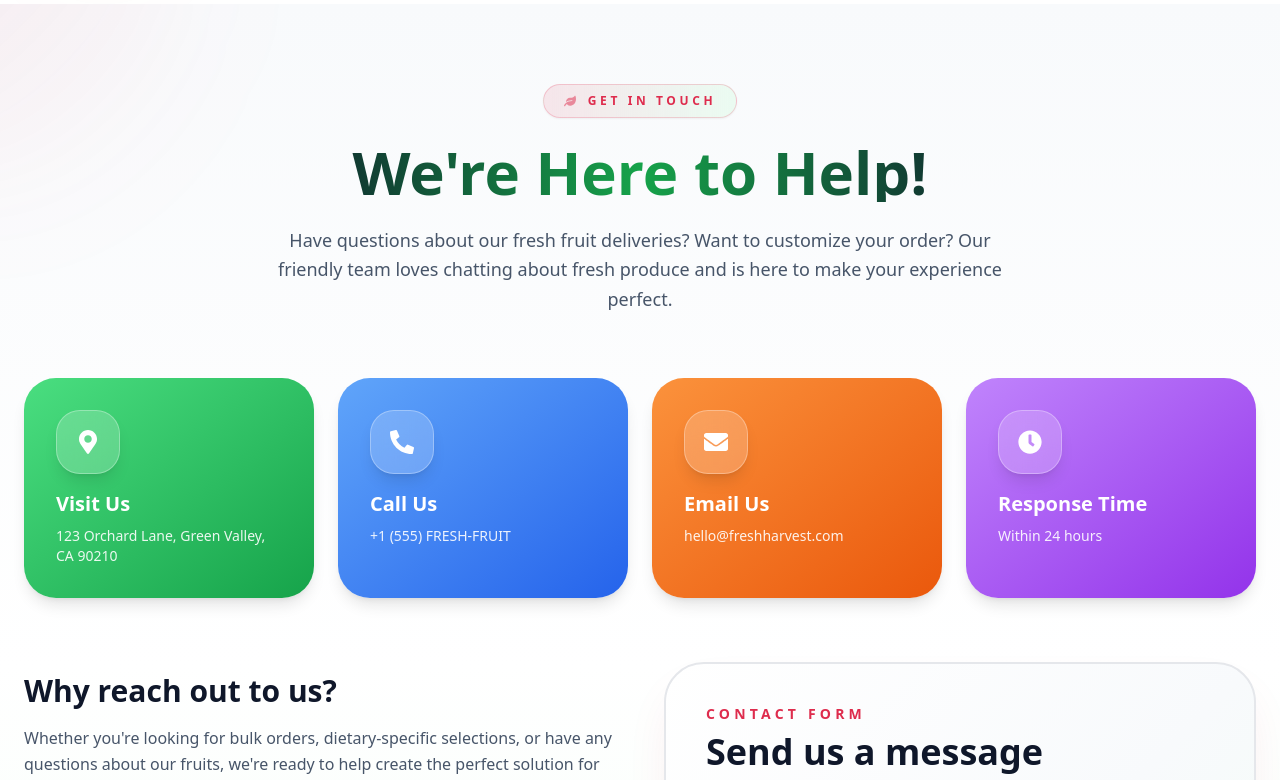
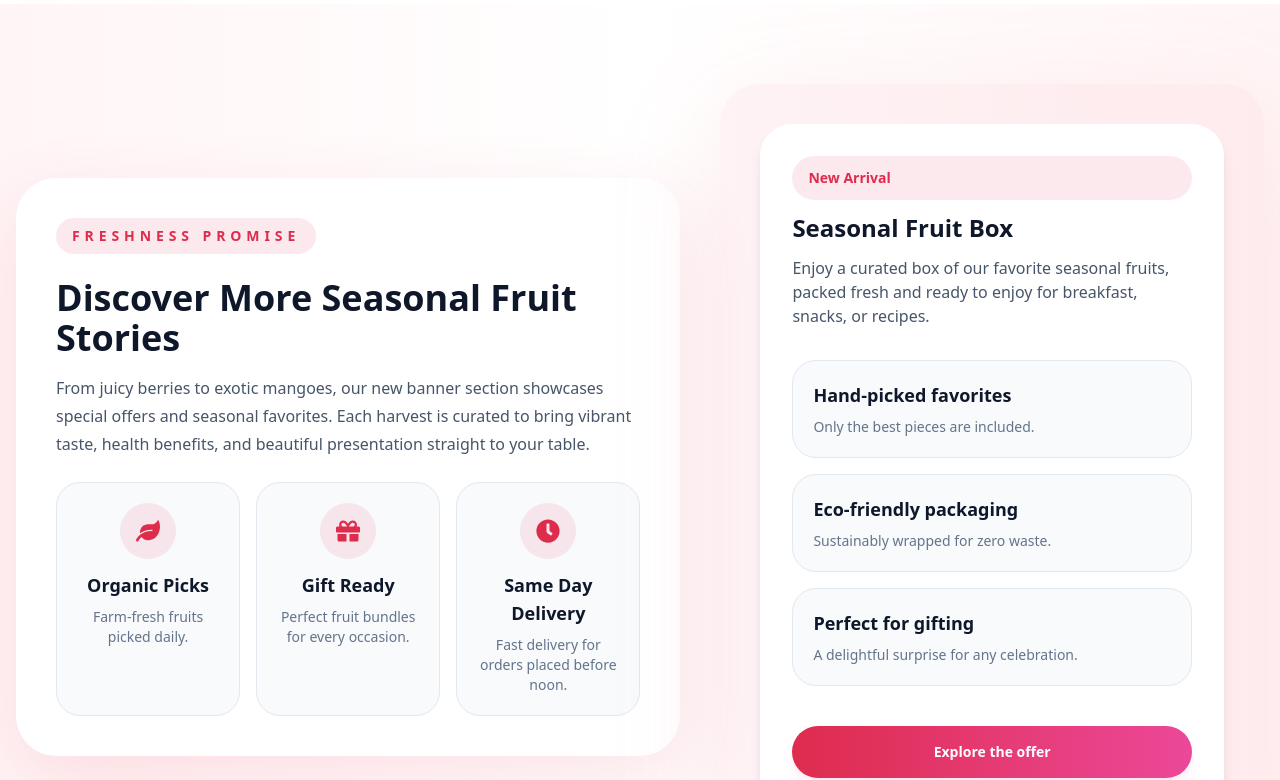
Before and after one commit to KashifSaeed1/Fruitstore-landing-page, a React (Vite) app: page / in a window 1280 px wide. Shown: the part 4640-5420 px from the top of the page. Built offline with nearby package versions, Linux system fonts and the light colour scheme; a web font is replaced by a local one.

Commit message:
Add new Banner4 section and integrate it into App

```diff
--- a/src/App.jsx
+++ b/src/App.jsx
@@ -6,6 +6,7 @@ import Product from "./components/Product/Product";
 import Banner from "./components/Banner/Banner";
 import Banner2 from "./components/Banner/Banner2";
 import Banner3 from "./components/Banner/Banner3";
+import Banner4 from "./components/Banner/Banner4";
 import Cart from "./components/Cart/Cart";
 import Contact from "./components/Contact/Contact";
 import Footer from "./components/Footer/Footer";
@@ -65,6 +66,7 @@ const App = () => {
             <Banner />
             <Banner2 />
             <Banner3 />
+            <Banner4 />
             <Contact />
             <Footer />
           </>
--- /dev/null
+++ b/src/components/Banner/Banner4.jsx
@@ -0,0 +1,85 @@
+import { motion } from "framer-motion";
+import { FaLeaf, FaGift, FaClock } from "react-icons/fa";
+
+const stats = [
+  { id: 1, icon: <FaLeaf className="text-2xl text-primary" />, title: "Organic Picks", description: "Farm-fresh fruits picked daily." },
+  { id: 2, icon: <FaGift className="text-2xl text-primary" />, title: "Gift Ready", description: "Perfect fruit bundles for every occasion." },
+  { id: 3, icon: <FaClock className="text-2xl text-primary" />, title: "Same Day Delivery", description: "Fast delivery for orders placed before noon." },
+];
+
+const Banner4 = () => {
+  return (
+    <section className="bg-gradient-to-r from-[#fff5f6] via-white to-[#fff5f6] py-20">
+      <div className="container mx-auto px-4">
+        <motion.div
+          initial={{ opacity: 0, y: 40 }}
+          whileInView={{ opacity: 1, y: 0 }}
+          transition={{ duration: 0.8, ease: "easeOut" }}
+          viewport={{ once: true }}
+          className="grid gap-10 lg:grid-cols-[1.1fr_0.9fr] items-center"
+        >
+          <div className="space-y-6 rounded-[2.5rem] bg-white p-10 shadow-[0_28px_80px_rgba(222,44,77,0.12)]">
+            <span className="inline-flex items-center gap-2 rounded-full bg-primary/10 px-4 py-2 text-sm font-semibold uppercase tracking-[0.35em] text-primary">
+              Freshness Promise
+            </span>
+            <div className="space-y-4">
+              <h2 className="text-3xl font-bold text-slate-900 sm:text-4xl">
+                Discover More Seasonal Fruit Stories
+              </h2>
+              <p className="text-slate-600 leading-7">
+                From juicy berries to exotic mangoes, our new banner section showcases special offers and seasonal favorites. Each harvest is curated to bring vibrant taste, health benefits, and beautiful presentation straight to your table.
+              </p>
+            </div>
+
+            <div className="grid gap-4 sm:grid-cols-3">
+              {stats.map((item) => (
+                <div key={item.id} className="rounded-3xl border border-slate-200 bg-slate-50 p-5 text-center">
+                  <div className="mx-auto mb-3 inline-flex h-14 w-14 items-center justify-center rounded-full bg-primary/10">
+                    {item.icon}
+                  </div>
+                  <h3 className="text-lg font-semibold text-slate-900">{item.title}</h3>
+                  <p className="mt-2 text-sm text-slate-500">{item.description}</p>
+                </div>
+              ))}
+            </div>
+          </div>
+
+          <div className="rounded-[2.5rem] bg-primary/5 p-10 shadow-[0_34px_110px_rgba(241,146,151,0.18)]">
+            <div className="rounded-[2rem] bg-white p-8 shadow-lg">
+              <div className="flex flex-col gap-3">
+                <div className="inline-flex items-center gap-3 rounded-full bg-primary/10 px-4 py-3 text-sm font-semibold text-primary">
+                  New Arrival
+                </div>
+                <h3 className="text-2xl font-bold text-slate-900">Seasonal Fruit Box</h3>
+                <p className="text-slate-600">
+                  Enjoy a curated box of our favorite seasonal fruits, packed fresh and ready to enjoy for breakfast, snacks, or recipes.
+                </p>
+              </div>
+
+              <div className="mt-8 grid gap-4">
+                <FeatureCard title="Hand-picked favorites" description="Only the best pieces are included." />
+                <FeatureCard title="Eco-friendly packaging" description="Sustainably wrapped for zero waste." />
+                <FeatureCard title="Perfect for gifting" description="A delightful surprise for any celebration." />
+              </div>
+
+              <button className="mt-10 inline-flex w-full items-center justify-center gap-3 rounded-full bg-gradient-to-r from-primary to-pink-500 px-6 py-4 text-sm font-bold text-white shadow-lg shadow-pink-200/40 transition-transform duration-300 hover:-translate-y-1">
+                Explore the offer
+              </button>
+            </div>
+          </div>
+        </motion.div>
+      </div>
+    </section>
+  );
+};
+
+function FeatureCard({ title, description }) {
+  return (
+    <div className="rounded-3xl border border-slate-200 bg-slate-50 p-5">
+      <h4 className="text-lg font-semibold text-slate-900">{title}</h4>
+      <p className="mt-2 text-sm text-slate-500">{description}</p>
+    </div>
+  );
+}
+
+export default Banner4;
```
